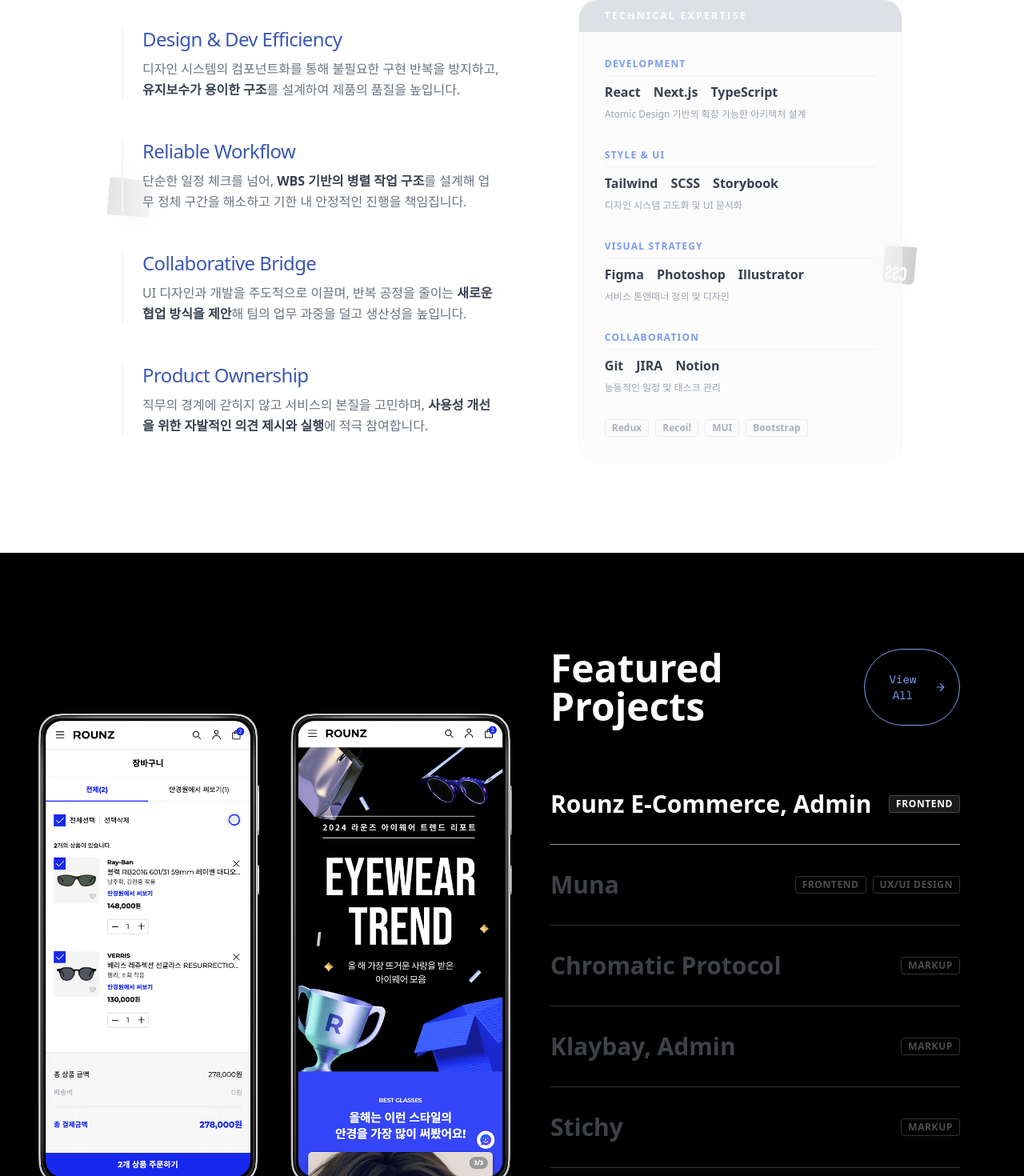
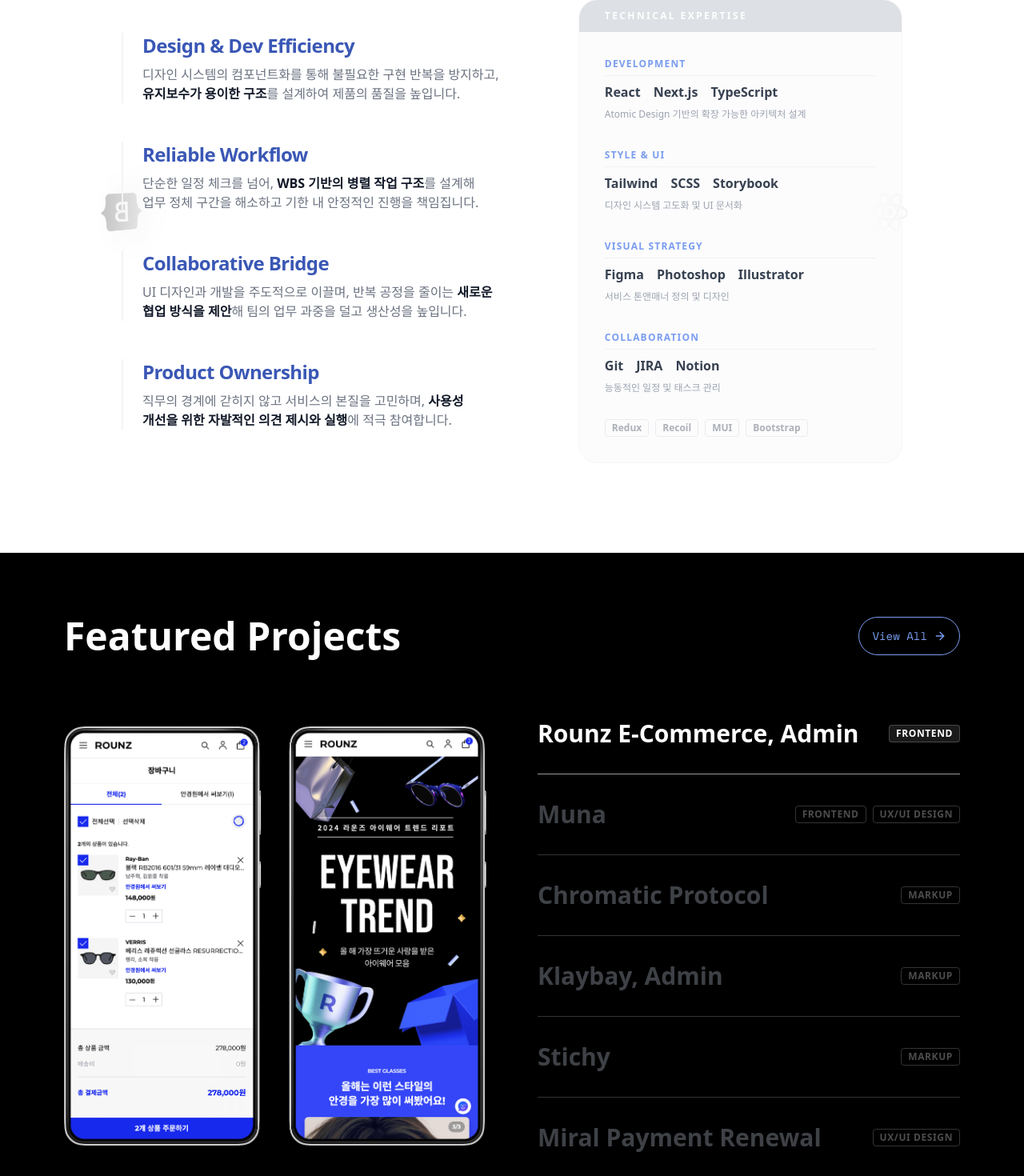
Before and after one commit to diayeri/portfolio-next, a Next.js app: page / in a window 1280 px wide. Shown: the part 913-2383 px from the top of the page at 80% size. Built offline with nearby package versions, Linux system fonts and the light colour scheme; no server answers; grey boxes are pictures that could not be loaded; a web font is replaced by a local one.

Commit message:
style: 메인 모바일 사이즈 대응

```diff
--- a/src/components/main/FeaturedProjectList.tsx
+++ b/src/components/main/FeaturedProjectList.tsx
@@ -29,10 +29,28 @@ const FeaturedProjectList = () => {
   }, [featuredProjects]);
 
   return (
-    <section className="w-full px-0 py-20 bg-black">
-      <div className="flex items-center my-10">
+    <section className="w-full px-5 py-20 bg-black lg:px-20">
+      <div className="flex flex-wrap justify-between w-full gap-6 mb-5 md:mb-12">
+        <motion.h2
+          {...fadeUp(0, false)}
+          className="text-4xl font-bold text-white md:text-5xl"
+        >
+          Featured Projects
+        </motion.h2>
+
+        <Button
+          size="sm"
+          variant="outline"
+          className="hover:text-white hover:border-white"
+          iconRight={<ArrowRight />}
+          onClick={() => router.push("/projects")}
+        >
+          View All
+        </Button>
+      </div>
+      <div className="flex flex-col items-center gap-16 lg:flex-row">
         {/* 미리보기 영역 */}
-        <div className="w-1/2 h-[600px] pl-12 rounded overflow-hidden flex items-center justify-center">
+        <div className="lg:w-1/2 h-[600px] rounded overflow-hidden items-center justify-center lg:flex hidden">
           <NextImage
             src={activeProject.featured!.cover}
             alt={activeProject.title}
@@ -42,25 +60,7 @@ const FeaturedProjectList = () => {
           />
         </div>
         {/* 대표 프로젝트 리스트 */}
-        <ul className="flex flex-col w-1/2 gap-0 pl-12 pr-20">
-          <div className="flex justify-between w-full mb-12">
-            <motion.h2
-              {...fadeUp(0, false)}
-              className="mr-auto text-5xl font-bold text-white"
-            >
-              Featured Projects
-            </motion.h2>
-
-            <Button
-              size="sm"
-              variant="outline"
-              className=" hover:text-white hover:border-white"
-              iconRight={<ArrowRight />}
-              onClick={() => router.push("/projects")}
-            >
-              View All
-            </Button>
-          </div>
+        <ul className="z-10 flex flex-col w-full gap-0 lg:w-1/2">
           {featuredProjects.map((project) => {
             const isActive = activeProject.id === project.id;
             return (
@@ -71,10 +71,10 @@ const FeaturedProjectList = () => {
               >
                 <a href={`/projects/${project.id}`}>
                   <div
-                    className={`flex items-center justify-between py-8 duration-200 border-b ${isActive ? "border-white/60" : "border-white/20"}`}
+                    className={`flex items-center justify-between py-7 xl:py-8 duration-200 border-b ${isActive ? "border-white/60" : "border-white/20"}`}
                   >
                     <h3
-                      className={`text-3xl font-semibold transition-colors duration-200 ${
+                      className={`text-xl md:text-2xl xl:text-3xl font-semibold transition-colors duration-200 ${
                         isActive ? "text-white" : "text-gray-400/40"
                       }`}
                     >
--- a/src/components/main/Hero.tsx
+++ b/src/components/main/Hero.tsx
@@ -9,12 +9,14 @@ import { useHero } from "@/context/HeroContext";
 import { motion } from "framer-motion";
 import { fadeUp } from "@/motion";
 // import { sendEvent } from "@/utils/analytics/gtag";
-import { useRole } from "@/context/RoleContext";
+// import { useRole } from "@/context/RoleContext";
+import { useWindowSize } from "@/hooks/useWindowSize";
 
 export default function Hero() {
   const { visited, setVisited } = useHero();
   const [showStatic, setShowStatic] = useState(visited);
-  const { roleKey, roleData } = useRole();
+  // const { roleKey, roleData } = useRole();
+  const isMobile = useWindowSize();
 
   useEffect(() => {
     if (!visited) {
@@ -40,14 +42,14 @@ export default function Hero() {
   // };
 
   return (
-    <section className="relative flex flex-col items-center justify-center w-full h-screen py-10 text-center bg-ani-gradient">
-      <div className="absolute left-center top-center">
+    <section className="relative flex flex-col items-center justify-center w-full h-screen px-5 py-10 text-center bg-ani-gradient">
+      <div className="absolute hidden left-center top-center md:flex">
         <MainAnimation showStatic={showStatic} />
       </div>
-      <h2 className="font-mono text-2xl">Design to Development</h2>
+      <h2 className="font-mono text-xl md:text-2xl">Design to Development</h2>
       <motion.h1
-        {...fadeUp(3.2, visited)}
-        className="z-10 mt-5 font-medium text-white text-8xl"
+        {...fadeUp(isMobile ? 0 : 3.2, visited)}
+        className="z-10 mt-5 text-5xl font-medium text-white sm:text-6xl md:text-8xl"
       >
         <span className="md:ml-[-160px] text-transparent bg-clip-text bg-gradient-to-r from-primary-dark to-black drop-shadow-sm">
           {/* <span className="md:ml-[-120px] text-transparent bg-clip-text bg-gradient-to-r from-primary-dark to-black drop-shadow-sm"> */}
@@ -62,10 +64,10 @@ export default function Hero() {
         </span>
       </motion.h1>
 
-      <motion.div {...fadeUp(4, visited)}>
+      <motion.div {...fadeUp(isMobile ? 0 : 4, visited)}>
         <p className="mt-16 text-base font-medium leading-7 text-gray-700/80">
-          UX 인사이트를 바탕으로 UI 디자인과 프론트엔드 개발을 통합 수행하며,
-          <br />
+          UX 인사이트를 바탕으로 UI 디자인과 프론트엔드 개발을 통합 수행하며,{" "}
+          <br className="hidden sm:block" />
           유지보수성 높은 디자인 시스템 구축 및 구현을 주도합니다.
         </p>
         <div className="z-10 flex flex-col justify-center gap-2 mt-10">
@@ -79,7 +81,7 @@ export default function Hero() {
       </motion.div>
 
       <motion.div
-        {...fadeUp(4, visited)}
+        {...fadeUp(isMobile ? 0 : 4, visited)}
         className="absolute left-center bottom-10"
       >
         <ScrollIndicator />
--- a/src/components/main/Intro.tsx
+++ b/src/components/main/Intro.tsx
@@ -55,33 +55,31 @@ export default function Intro() {
 
   return (
     <section
-      className="relative flex flex-col items-center w-full px-10 py-16 overflow-hidden"
+      className="relative flex flex-col items-center w-full px-5 py-16 overflow-hidden"
       id="about"
     >
-      <div className="absolute inset-0 z-0 flex items-center opacity-50">
+      <div className="absolute inset-0 z-0 items-center hidden opacity-50 md:flex">
         <TechMarquee />
       </div>
       <div className="absolute inset-0 z-10 backdrop-blur-xl bg-white [mask-image:radial-gradient(circle_at_center,_black_50%,transparent_70%)] [pointer-events:none]" />
-      <div className="z-20 flex flex-col items-center max-w-5xl gap-12 px-6 py-12 mx-auto lg:flex-row lg:gap-24">
+      <div className="z-20 flex flex-col items-center max-w-5xl gap-12 mx-auto lg:px-6 md:py-12 md:flex-row lg:gap-24">
         {/* 1. Core Value (좌측) */}
-        <section className="flex-[1.4] space-y-12">
+        <section className="flex-[1.4] flex flex-col gap-8 lg:gap-x-8 lg:gap-y-12">
           {values.map((item, index) => (
             <div
               key={index}
               className="relative pl-6 transition-colors border-l-2 border-gray-100 group hover:border-primary/50"
             >
-              <span className="absolute -left-[2px] top-0 h-8 w-[2px] bg-primary scale-y-0 group-hover:scale-y-100 transition-transform origin-top" />
-
-              <h4 className="mb-2 text-2xl tracking-tight text-primary-dark">
+              <span className="absolute -left-[2px] top-0 h-8 w-[2px] bg-primary scale-y-0 group-hover:scale-y-100 transition-transform origin-top duration-300" />
+              <h4 className="mb-2 text-xl font-semibold tracking-tight transition-all md:text-2xl text-primary-dark">
                 {item.title}
               </h4>
-
-              <p className="text-base leading-relaxed text-gray-500">
+              <p className="text-sm leading-relaxed text-gray-500 md:text-base break-keep">
                 {item.description.split(item.highlight).map((part, i, arr) => (
                   <span key={i}>
                     {part}
                     {i < arr.length - 1 && (
-                      <strong className="font-semibold text-gray-700">
+                      <strong className="font-semibold text-gray-900">
                         {item.highlight}
                       </strong>
                     )}
@@ -98,7 +96,7 @@ export default function Intro() {
             Technical Expertise
           </h3>
 
-          <div className="grid gap-y-9">
+          <div className="grid grid-cols-1 gap-y-9 gap-x-8">
             {skills.map((group, i) => (
               <div key={i} className="group/item">
                 <div className="flex justify-between items-end mb-2 border-b border-gray-200/50 pb-1.5">
--- a/src/components/main/Timeline.tsx
+++ b/src/components/main/Timeline.tsx
@@ -10,15 +10,18 @@ export default function Timeline() {
 
   return (
     <section className="w-full px-10 py-32" id="timeline">
-      <div className="max-w-[1400px] mx-auto flex">
+      <div className="max-w-[1400px] mx-auto lg:flex">
         {/* Left */}
-        <div className="w-1/2 pr-40">
-          <motion.h2 {...fadeUp(0, false)} className="text-5xl font-bold">
+        <div className="lg:pr-40 lg:w-1/2">
+          <motion.h2
+            {...fadeUp(0, false)}
+            className="text-4xl font-bold md:text-5xl"
+          >
             Career Roadmap
           </motion.h2>
-          <div className="flex flex-col gap-8 mt-12 text-sm text-gray-500 break-keep">
+          <div className="flex flex-col gap-8 mt-12 text-base text-gray-500 lg:text-sm break-keep">
             <div>
-              <h3 className="mb-2 text-base font-bold text-gray-700">
+              <h3 className="mb-2 text-lg font-bold text-gray-700 lg:text-base">
                 비즈니스 가치를 만드는 UX/UI 설계
               </h3>
               <p>
@@ -29,7 +32,7 @@ export default function Timeline() {
               </p>
             </div>
             <div>
-              <h3 className="mb-2 text-base font-bold text-gray-700">
+              <h3 className="mb-2 text-lg font-bold text-gray-700 lg:text-base">
                 협업의 병목을 해결하는 시스템 구축
               </h3>
               <p>
@@ -40,7 +43,7 @@ export default function Timeline() {
               </p>
             </div>
             <div>
-              <h3 className="mb-2 text-base font-bold text-gray-700">
+              <h3 className="mb-2 text-lg font-bold text-gray-700 lg:text-base">
                 준비된 End-to-End 전문가
               </h3>
               <p>
@@ -53,7 +56,7 @@ export default function Timeline() {
           </div>
         </div>
         {/* Right */}
-        <div className="relative w-1/2">
+        <div className="relative mt-16 lg:mt-0 lg:w-1/2">
           <div className="absolute top-0 -translate-x-[50%] left-0 w-[2px] h-full bg-gradient-to-t from-primary-dark to-primary-light" />
           <div className="py-2 space-y-12">
             {timelineData.map((event, idx) => (
```
